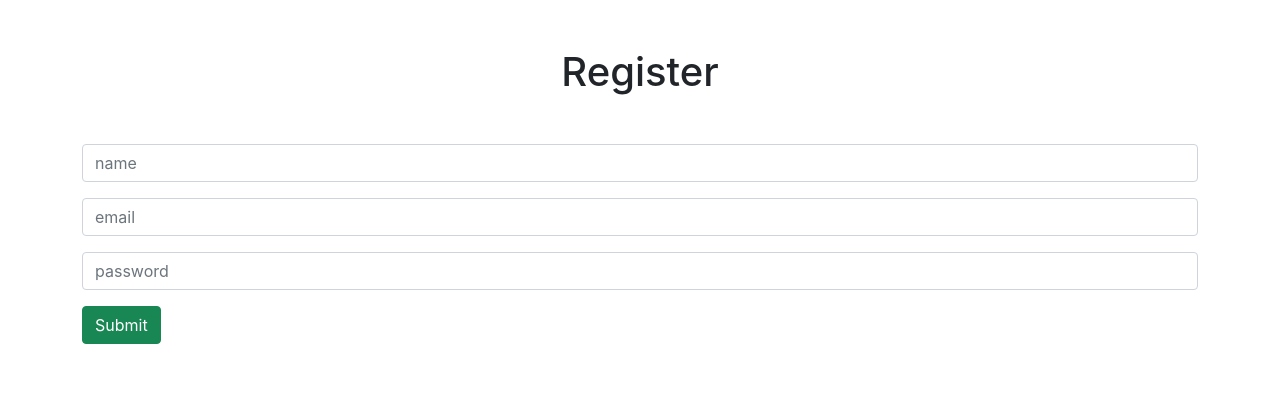
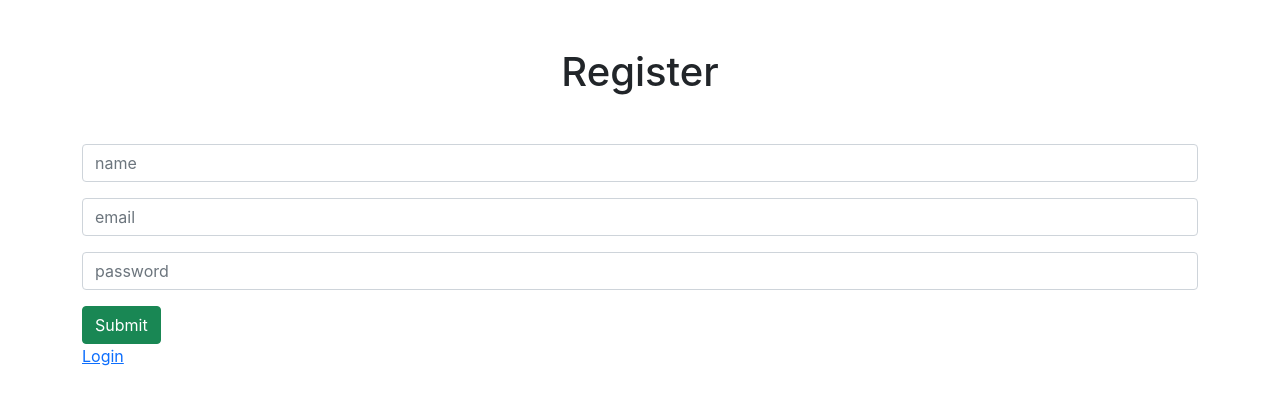
Before and after one commit to cynthiaaleung/budget-easy, a React (Create React App) app in the folder client/: page /register in a window 1280 px wide. Shown: the top 404 px of the page. Built offline with nearby package versions, Linux system fonts and the light colour scheme.

Commit message:
add link to login page

```diff
--- a/client/src/components/Register.jsx
+++ b/client/src/components/Register.jsx
@@ -1,4 +1,5 @@
-import { Fragment, useState } from "react"
+import { Fragment, useState } from "react";
+import { Link } from "react-router-dom";
 
 const Register = ({ setAuth }) => {
 
@@ -68,6 +69,7 @@ const Register = ({ setAuth }) => {
         />
         <button className="btn btn-success btn-block">Submit</button>
       </form>
+      <Link to="/login">Login</Link>
     </Fragment>
   )
 }
```
